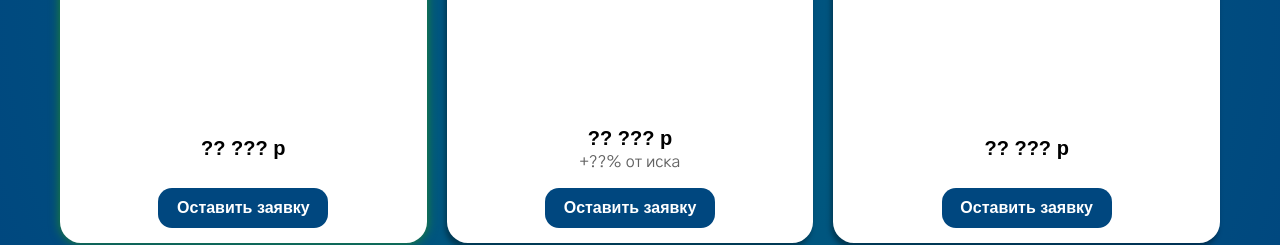
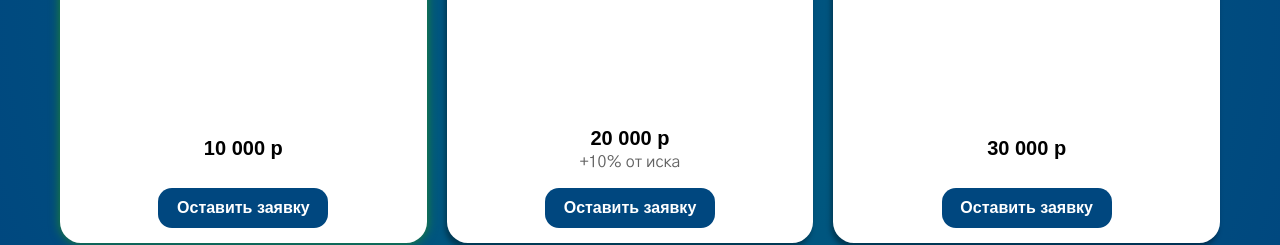
Before and after one commit to ervnkv/royalestate, a React (Create React App) app: page / in a window 1280 px wide. Shown: the part 2420-2665 px from the top of the page. Built offline with nearby package versions, Linux system fonts and the light colour scheme; a web font is replaced by a local one.

Commit message:
заменил цифры

```diff
--- a/src/App.js
+++ b/src/App.js
@@ -212,7 +212,7 @@ const ContentCost= [
 	{
 		head: 'Составление, анализ договоров',
 		content:'купли-продажи, аренды, найма, дарения, залога недвижимости)',
-		priceMain: '?? ??? р',
+		priceMain: '10 000 р',
 		priceSecond: '',
 		best: true,
 		id: 11,
@@ -220,15 +220,15 @@ const ContentCost= [
 	{
 		head: 'Досудебное урегулирование спора',
 		content:'ведение переговоров с застройщиком, составление претензий',
-		priceMain: '?? ??? р',
-		priceSecond: '+??% от иска',
+		priceMain: '20 000 р',
+		priceSecond: '+10% от иска',
 		best: false,
 		id: 12,
 	},
 	{
 		head: 'Судебное сопровождение',
 		content:'подготовка искового заявления, ходатайств и иных процессуальных документов с участием в судебных заседаниях',
-		priceMain: '?? ??? р',
+		priceMain: '30 000 р',
 		priceSecond: '',
 		best: false,
 		id: 13,
```
